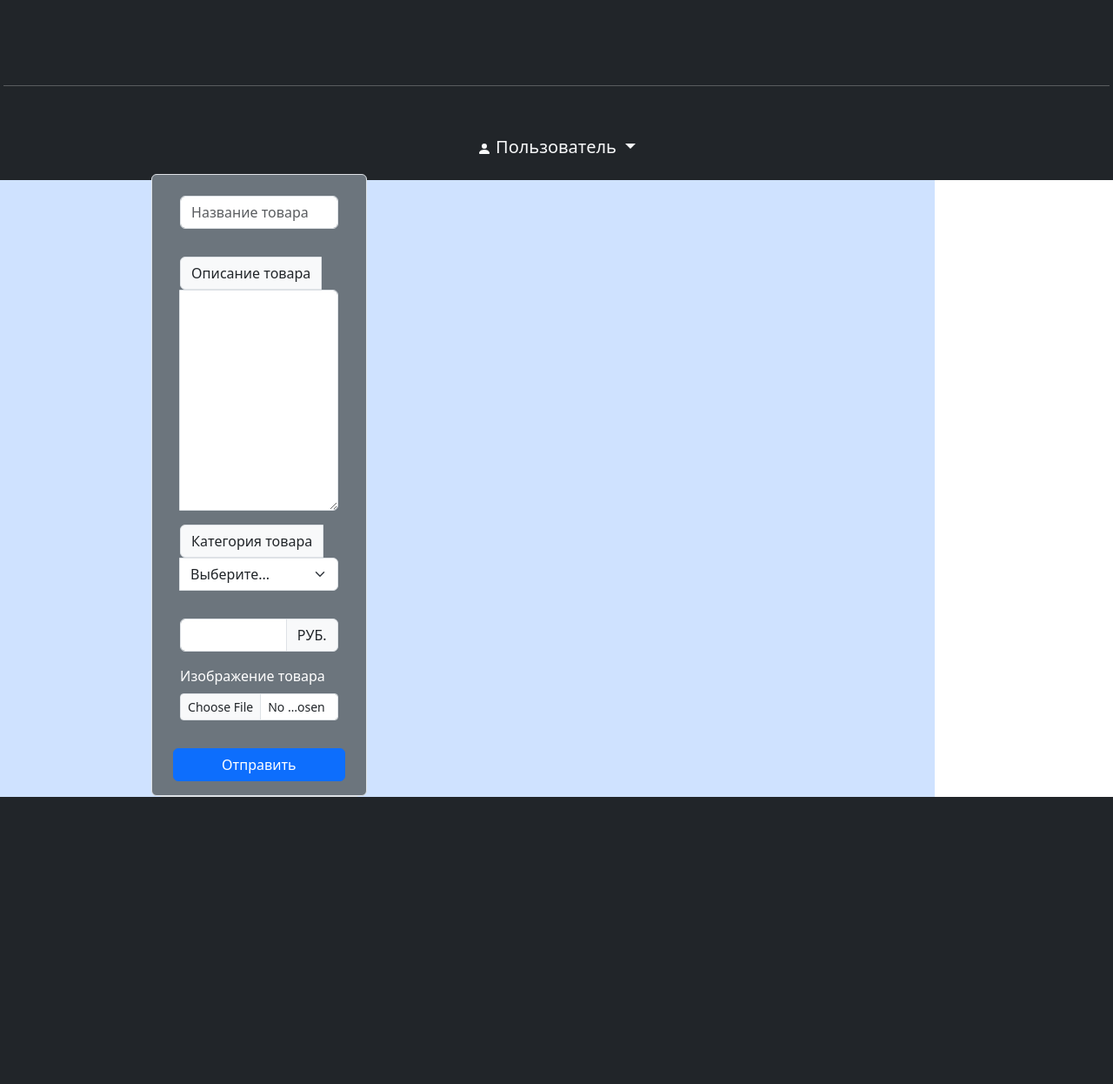
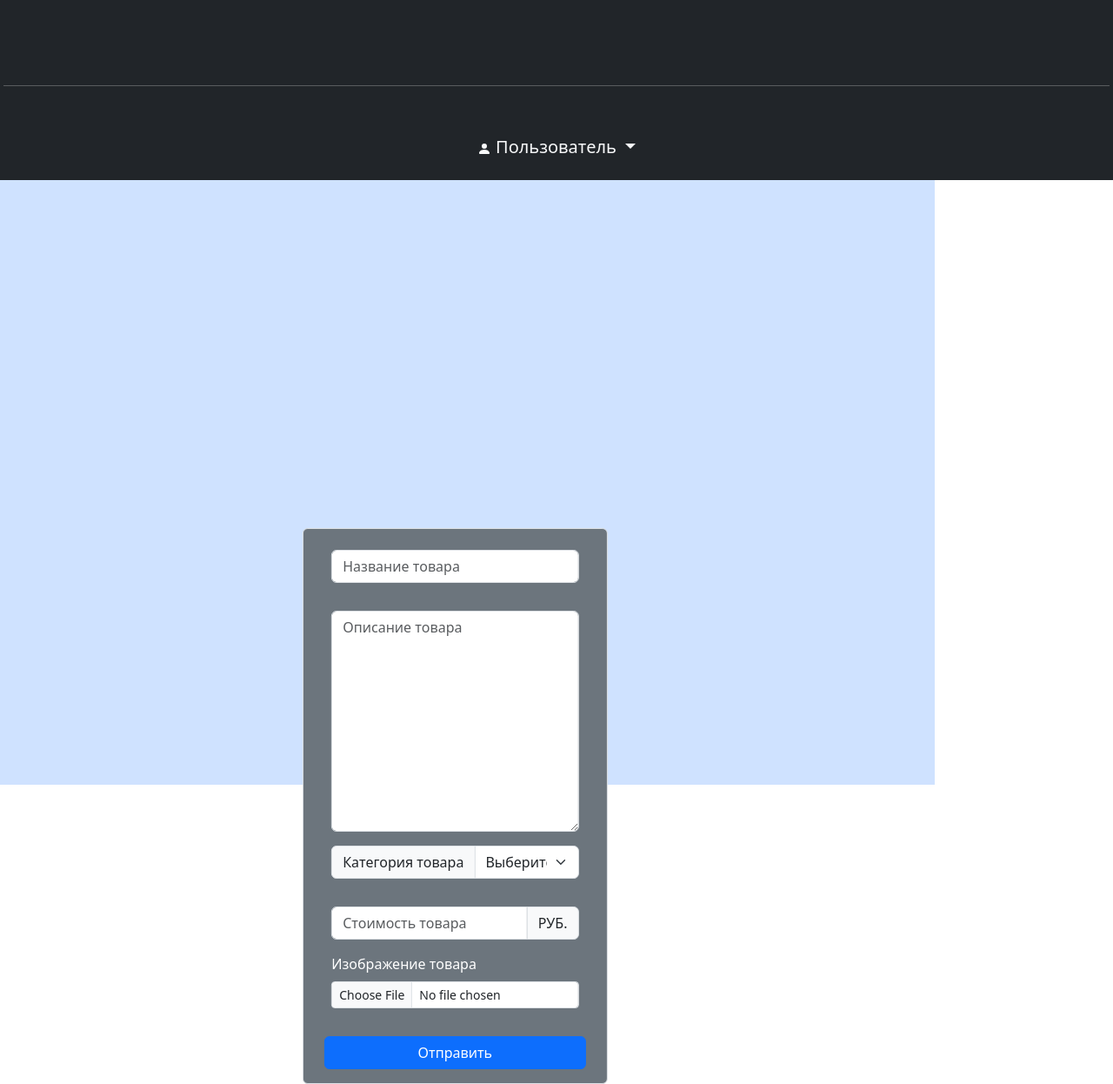
Before and after one commit to gabdrakhmanov-D/An-example-of-an-online-store, a Django app: page /catalog/add_product/ in a window 1280 px wide. Shown: the part 717-1963 px from the top of the page at 87% size. Before the commit the page ends 1633 px from the top, so only its background shows below. Run offline with Django 5.2, Linux system fonts and the light colour scheme; data comes from the database, SQL or seed files in the repository; some libraries are stand-ins or nearby versions.

Commit message:
контроллер добавления товара, шаблон, ссылка переделаны на CreateView

```diff
--- a/catalog/templates/catalog/add_product.html
+++ b/catalog/templates/catalog/add_product.html
@@ -3,20 +3,19 @@
 {% block title %}Добавить продукт{% endblock %}
 
 {% block content %}
-<div class="col-4 border rounded-2">
-    <form class="row g-3 position-relative py-2 px-4 text-bg-dark border rounded-2 bg-secondary" action="" method="POST" enctype="multipart/form-data">
+
+    <form class="row g-3 position-relative py-2 px-4 text-bg-dark border rounded-2 bg-secondary mt-5 top-50 start-50 translate-middle-x" style="width: 50%" action="" method="POST" enctype="multipart/form-data">
         {% csrf_token %}
         <div class="input-group mb-3">
             <input type="text" class="form-control" placeholder="Название товара" aria-label="Название товара"
-                   id="product_name" name="product_name">
+                   id="{{ form.name.id_for_label }}" name="{{ form.name.name }}">
         </div>
         <div class="input-group">
-            <span class="input-group-text">Описание товара</span>
-            <textarea class="form-control" aria-label="Описание товара" id="product_description" name="product_description" rows="10"></textarea>
+            <textarea class="form-control" placeholder="Описание товара" aria-label="Описание товара" id="{{ form.description.id }}" name="{{ form.description.name }}" rows="10"></textarea>
         </div>
         <div class="input-group mb-3">
-            <label class="input-group-text" for="product_category">Категория товара</label>
-            <select class="form-select" id="product_category" name="product_category">
+            <label class="input-group-text" for="{{ form.category.id_for_label }}">Категория товара</label>
+            <select class="form-select" id="{{ form.category.id_for_label }}" name="{{ form.category.name }}">
                 <option selected>Выберите...</option>
                 {% for category in categories %}
                 <option value="{{ category.pk }}">{{ category.name }}</option>
@@ -24,14 +23,13 @@
             </select>
         </div>
         <div class="input-group">
-            <input type="text" class="form-control" aria-label="Стоимость товара (с точкой и двумя десятичными знаками)" id="product_purchase_price" name="product_purchase_price">
+            <input type="text" class="form-control" aria-label="Стоимость товара" placeholder="Стоимость товара" id="{{ form.purchase_price.id_for_label }}" name="{{ form.purchase_price.name}}">
             <span class="input-group-text">РУБ.</span>
         </div>
         <div class="mb-3">
-            <label for="product_image" class="form-label">Изображение товара</label>
-            <input class="form-control form-control-sm" id="product_image" type="file" name="product_image">
+            <label for="{{ form.image.id_for_label }}" class="form-label">Изображение товара</label>
+            <input class="form-control form-control-sm" id="{{ form.image.id_for_label }}" type="file" name="{{ form.image.name }}">
         </div>
         <button type="submit" class="btn btn-primary mb-2">Отправить</button>
     </form>
-</div>
 {% endblock %}
--- a/catalog/urls.py
+++ b/catalog/urls.py
@@ -1,15 +1,15 @@
 from . import views
 from django.urls import path
 
-from .views import HomeListView, ContactFormView, ProductDetailView
+from .views import HomeListView, ContactFormView, ProductDetailView, ProductCreateView
 
 app_name = 'catalog'
-
 
 urlpatterns = [
     # path('home/', views.home, name='home'),
     path("home/", HomeListView.as_view(), name="home"),
     path("contacts/", ContactFormView.as_view(), name="contacts"),
     path("product_info/<int:pk>/", ProductDetailView.as_view(), name='product_detail'),
-    path('add_product/', views.add_product, name='add_product'),
+    path("add_product/", ProductCreateView.as_view(), name="add_product"),
+    # path('add_product/', views.add_product, name='add_product'),
 ]
--- a/catalog/views.py
+++ b/catalog/views.py
@@ -4,7 +4,7 @@
 from django.urls import reverse_lazy
 from django.views.generic import DetailView
 from django.views.generic.list import ListView
-from django.views.generic.edit import FormView
+from django.views.generic.edit import FormView, CreateView
 
 from catalog.forms import ContactForm
 from catalog.models import Product, StoreContact, Category
@@ -43,21 +43,36 @@
     context_object_name = 'product'
 
 
-def add_product(request):
-    if request.method == 'POST':
-        name = request.POST.get('product_name')
-        description = request.POST.get('product_description')
-        image = request.FILES['product_image']
-        category_id = int(request.POST.get('product_category'))
-        category=Category.objects.get(pk=category_id)
-        purchase_price = request.POST.get('product_purchase_price')
-        Product.objects.create(name=name,
-                               description=description,
-                               image=image,
-                               category=category,
-                               purchase_price=purchase_price)
-        return render(request, 'catalog/thanks.html')
-    categories = Category.objects.all()
-    context = {'categories': categories}
-    template = "catalog/add_product.html"
-    return render(request, template_name=template, context=context)
+class ProductCreateView(CreateView):
+    model = Product
+    fields = ['name',
+              'description',
+              'image',
+              'category',
+              'purchase_price']
+    template_name = "catalog/add_product.html"
+    success_url = reverse_lazy("catalog:home")
+
+    def get_context_data(self, **kwargs):
+        context = super().get_context_data(**kwargs)
+        context["categories"] = Category.objects.all()
+        return context
+
+# def add_product(request):
+#     if request.method == 'POST':
+#         name = request.POST.get('product_name')
+#         description = request.POST.get('product_description')
+#         image = request.FILES['product_image']
+#         category_id = int(request.POST.get('product_category'))
+#         category=Category.objects.get(pk=category_id)
+#         purchase_price = request.POST.get('product_purchase_price')
+#         Product.objects.create(name=name,
+#                                description=description,
+#                                image=image,
+#                                category=category,
+#                                purchase_price=purchase_price)
+#         return render(request, 'catalog/thanks.html')
+#     categories = Category.objects.all()
+#     context = {'categories': categories}
+#     template = "catalog/add_product.html"
+#     return render(request, template_name=template, context=context)
```
